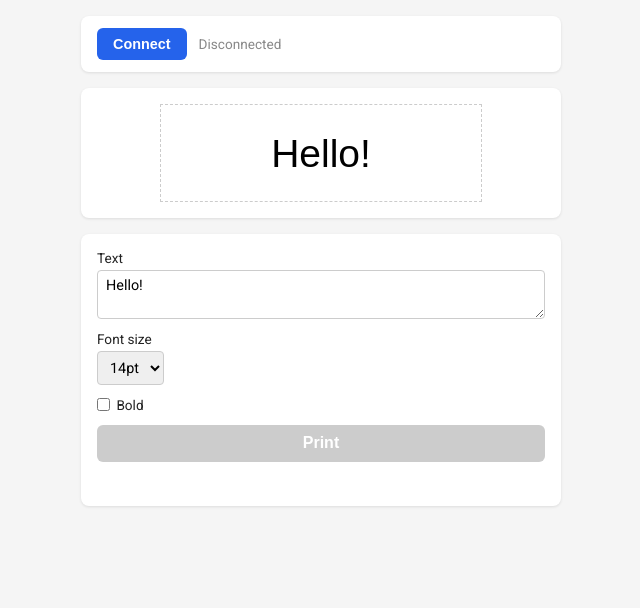
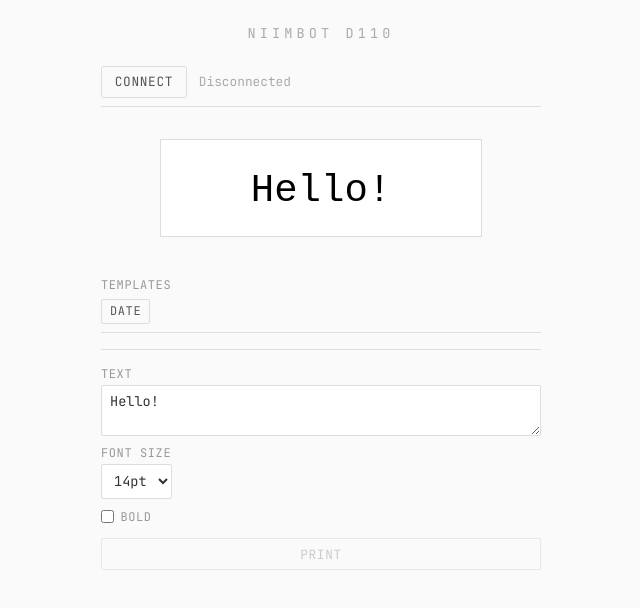
Before and after one commit to clemencov/niimbot, a website built with Vite: page index.html in a window 1280 px wide. Shown: the whole page, without its empty margins (319-959 px from the left). Built offline with nearby package versions, Linux system fonts and the light colour scheme; what @mmote/niimbluelib would draw is missing.

Commit message:
Add template

```diff
--- a/index.html
+++ b/index.html
@@ -6,11 +6,12 @@
     <title>Niimbot D110 Label Printer</title>
     <link rel="preconnect" href="https://fonts.googleapis.com" />
     <link rel="preconnect" href="https://fonts.gstatic.com" crossorigin />
-    <link rel="stylesheet" href="https://fonts.googleapis.com/css2?family=Roboto:wght@400;700&display=swap" />
+    <link rel="stylesheet" href="https://fonts.googleapis.com/css2?family=JetBrains+Mono:wght@400;700&display=swap" />
     <link rel="stylesheet" href="/src/style.css" />
   </head>
   <body>
     <div class="app">
+      <h1 id="page-title">NIIMBOT D110</h1>
       <header>
         <button id="btn-connect">Connect</button>
         <span id="status">Disconnected</span>
@@ -19,6 +20,13 @@
 
       <section class="preview">
         <canvas id="label-preview"></canvas>
+      </section>
+
+      <section class="templates">
+        <span class="templates-label">Templates</span>
+        <div class="templates-list">
+          <button class="template-btn" data-template="date">Date</button>
+        </div>
       </section>
 
       <section class="controls">
--- a/src/canvas.ts
+++ b/src/canvas.ts
@@ -48,7 +48,7 @@
   // Text styling
   const weight = config.bold ? "bold" : "normal";
   const fontSizePx = ptToPx(config.fontSize);
-  ctx.font = `${weight} ${fontSizePx}px Roboto, sans-serif`;
+  ctx.font = `${weight} ${fontSizePx}px JetBrains Mono, monospace`;
   ctx.fillStyle = "#000";
   ctx.textBaseline = "alphabetic";
 
--- a/src/main.ts
+++ b/src/main.ts
@@ -4,6 +4,7 @@
 import "./style.css";
 
 // --- DOM elements ---
+const pageTitle = document.getElementById("page-title")!;
 const btnConnect = document.getElementById("btn-connect") as HTMLButtonElement;
 const statusEl = document.getElementById("status")!;
 const batteryEl = document.getElementById("battery")!;
@@ -46,6 +47,7 @@
       btnPrint.disabled = true;
       batteryEl.textContent = "";
       printProgress.textContent = "";
+      pageTitle.textContent = "NIIMBOT D110";
       break;
     case "connecting":
       statusEl.textContent = "Connecting…";
@@ -70,6 +72,8 @@
 printer.init({
   onStateChange,
   onPrinterInfo(info) {
+    const name = printer.getDeviceName();
+    if (name) pageTitle.textContent = name;
     const parts: string[] = [];
     if (info.serial) parts.push(`S/N: ${info.serial}`);
     if (info.softwareVersion) parts.push(`FW: ${info.softwareVersion}`);
@@ -103,6 +107,21 @@
   printer.print(lastPrintCanvas);
 });
 
+// --- Templates ---
+const templates: Record<string, () => string> = {
+  date: () => new Date().toISOString().slice(0, 10),
+};
+
+for (const btn of document.querySelectorAll<HTMLButtonElement>(".template-btn")) {
+  btn.addEventListener("click", () => {
+    const fn = templates[btn.dataset.template!];
+    if (fn) {
+      inputText.value = fn();
+      updatePreview();
+    }
+  });
+}
+
 // Live preview on any input change
 for (const el of [inputText, inputFontSize, inputWidth, inputHeight, inputBold]) {
   el.addEventListener("input", updatePreview);
--- a/src/printer.ts
+++ b/src/printer.ts
@@ -21,6 +21,7 @@
 
 const client = new NiimbotBluetoothClient();
 let state: PrinterState = "disconnected";
+let deviceName: string | null = null;
 let callbacks: PrinterCallbacks;
 
 function setState(s: PrinterState) {
@@ -44,7 +45,8 @@
   if (state !== "disconnected") return;
   setState("connecting");
   try {
-    await client.connect();
+    const info = await client.connect();
+    deviceName = info.deviceName ?? null;
     setState("connected");
   } catch (err) {
     setState("disconnected");
@@ -60,6 +62,10 @@
 
 export function isConnected() {
   return state === "connected";
+}
+
+export function getDeviceName() {
+  return deviceName;
 }
 
 export async function print(canvas: HTMLCanvasElement) {
--- a/src/style.css
+++ b/src/style.css
@@ -6,18 +6,28 @@
 }
 
 body {
-  font-family: Roboto, system-ui, -apple-system, sans-serif;
-  background: #f5f5f5;
-  color: #222;
-  padding: 1rem;
+  font-family: "JetBrains Mono", monospace;
+  background: #fafafa;
+  color: #333;
+  padding: 1.5rem 1rem;
+  font-size: 13px;
 }
 
 .app {
-  max-width: 480px;
+  max-width: 440px;
   margin: 0 auto;
   display: flex;
   flex-direction: column;
   gap: 1rem;
+}
+
+#page-title {
+  font-size: 0.85rem;
+  font-weight: 400;
+  text-align: center;
+  color: #aaa;
+  letter-spacing: 0.3em;
+  text-transform: uppercase;
 }
 
 /* Header / connection bar */
@@ -25,58 +35,80 @@
   display: flex;
   align-items: center;
   gap: 0.75rem;
-  padding: 0.75rem 1rem;
-  background: #fff;
-  border-radius: 8px;
-  box-shadow: 0 1px 3px rgba(0, 0, 0, 0.1);
+  padding: 0.5rem 0;
+  border-bottom: 1px solid #e0e0e0;
 }
 
 #status {
   flex: 1;
-  font-size: 0.85rem;
-  color: #888;
+  font-size: 0.8rem;
+  color: #aaa;
 }
 
 #battery {
-  font-size: 0.85rem;
-  font-weight: 600;
+  font-size: 0.8rem;
+  color: #2a8a2a;
 }
 
 /* Preview */
 .preview {
-  background: #fff;
-  border-radius: 8px;
-  box-shadow: 0 1px 3px rgba(0, 0, 0, 0.1);
-  padding: 1rem;
+  padding: 1rem 0;
   display: flex;
   justify-content: center;
   align-items: center;
-  min-height: 80px;
+  min-height: 60px;
 }
 
 #label-preview {
-  border: 1px dashed #ccc;
+  border: 1px solid #ddd;
   max-width: 100%;
   height: auto;
 }
 
+/* Templates */
+.templates {
+  display: flex;
+  flex-direction: column;
+  gap: 0.4rem;
+  padding: 0.5rem 0;
+  border-bottom: 1px solid #e0e0e0;
+}
+
+.templates-label {
+  font-size: 0.75rem;
+  color: #999;
+  text-transform: uppercase;
+  letter-spacing: 0.05em;
+}
+
+.templates-list {
+  display: flex;
+  gap: 0.4rem;
+  flex-wrap: wrap;
+}
+
+.template-btn {
+  padding: 0.2rem 0.5rem;
+  font-size: 0.75rem;
+}
+
 /* Controls */
 .controls {
-  background: #fff;
-  border-radius: 8px;
-  box-shadow: 0 1px 3px rgba(0, 0, 0, 0.1);
-  padding: 1rem;
   display: flex;
   flex-direction: column;
-  gap: 0.75rem;
+  gap: 0.6rem;
+  border-top: 1px solid #e0e0e0;
+  padding-top: 1rem;
 }
 
 .controls label {
   display: flex;
   flex-direction: column;
-  gap: 0.25rem;
-  font-size: 0.85rem;
-  font-weight: 500;
+  gap: 0.2rem;
+  font-size: 0.75rem;
+  color: #999;
+  text-transform: uppercase;
+  letter-spacing: 0.05em;
 }
 
 .controls label.inline {
@@ -86,27 +118,24 @@
 }
 
 textarea,
-input[type="number"],
 select {
   padding: 0.4rem 0.5rem;
-  border: 1px solid #ccc;
-  border-radius: 4px;
-  font-size: 0.9rem;
+  border: 1px solid #ddd;
+  border-radius: 2px;
+  font-size: 0.85rem;
   font-family: inherit;
+  background: #fff;
+  color: #333;
+}
+
+textarea:focus,
+select:focus {
+  outline: none;
+  border-color: #aaa;
 }
 
 textarea {
   resize: vertical;
-}
-
-input[type="number"] {
-  width: 4rem;
-}
-
-.size-inputs {
-  display: flex;
-  align-items: center;
-  gap: 0.3rem;
 }
 
 .row {
@@ -118,50 +147,52 @@
 
 /* Buttons */
 button {
-  padding: 0.5rem 1rem;
-  border: none;
-  border-radius: 6px;
-  font-size: 0.9rem;
-  font-weight: 600;
+  padding: 0.4rem 0.8rem;
+  border: 1px solid #ddd;
+  border-radius: 2px;
+  font-size: 0.8rem;
+  font-family: inherit;
   cursor: pointer;
-  transition: background 0.15s;
+  background: transparent;
+  color: #555;
+  text-transform: uppercase;
+  letter-spacing: 0.05em;
+  transition: border-color 0.15s, color 0.15s;
 }
 
-#btn-connect {
-  background: #2563eb;
-  color: #fff;
-}
-
-#btn-connect:hover {
-  background: #1d4ed8;
+button:hover {
+  border-color: #999;
+  color: #222;
 }
 
 #btn-connect.connected {
-  background: #dc2626;
+  border-color: #d88;
+  color: #c44;
 }
 
 #btn-connect.connected:hover {
-  background: #b91c1c;
+  border-color: #c44;
 }
 
 #btn-print {
-  background: #16a34a;
-  color: #fff;
-  font-size: 1rem;
-  padding: 0.6rem;
+  border-color: #8c8;
+  color: #2a8a2a;
+  margin-top: 0.25rem;
 }
 
 #btn-print:hover:not(:disabled) {
-  background: #15803d;
+  border-color: #2a8a2a;
+  color: #1a6a1a;
 }
 
 #btn-print:disabled {
-  background: #ccc;
+  border-color: #e8e8e8;
+  color: #ccc;
   cursor: not-allowed;
 }
 
 #print-progress {
-  font-size: 0.85rem;
-  color: #666;
+  font-size: 0.75rem;
+  color: #aaa;
   min-height: 1.2em;
 }
```
